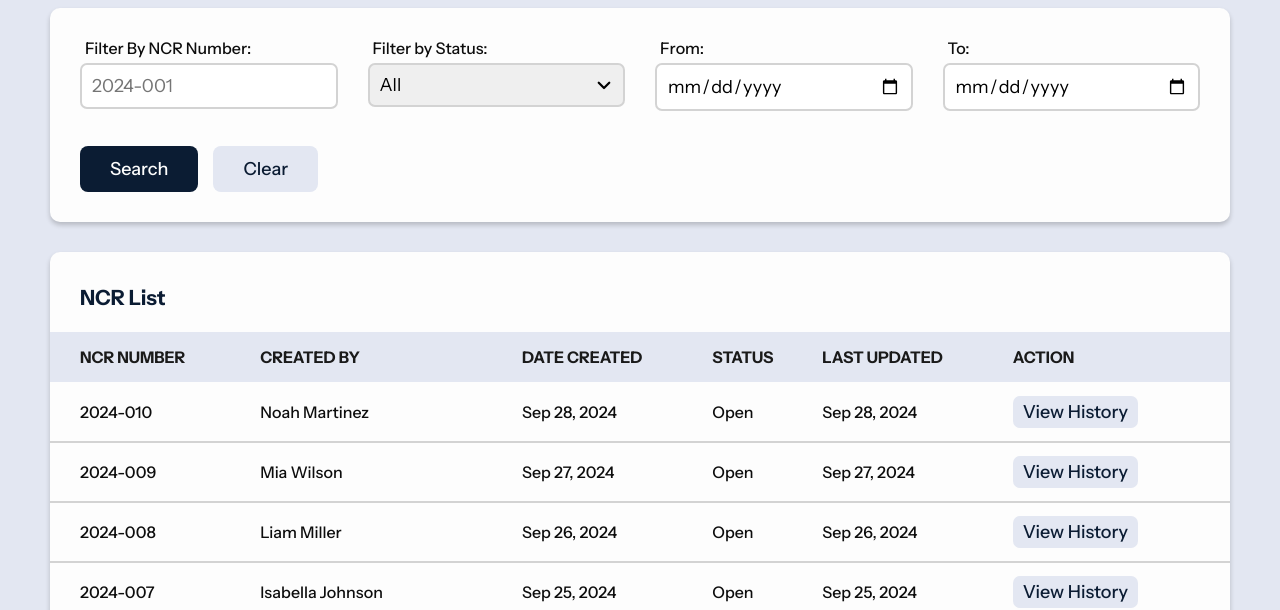
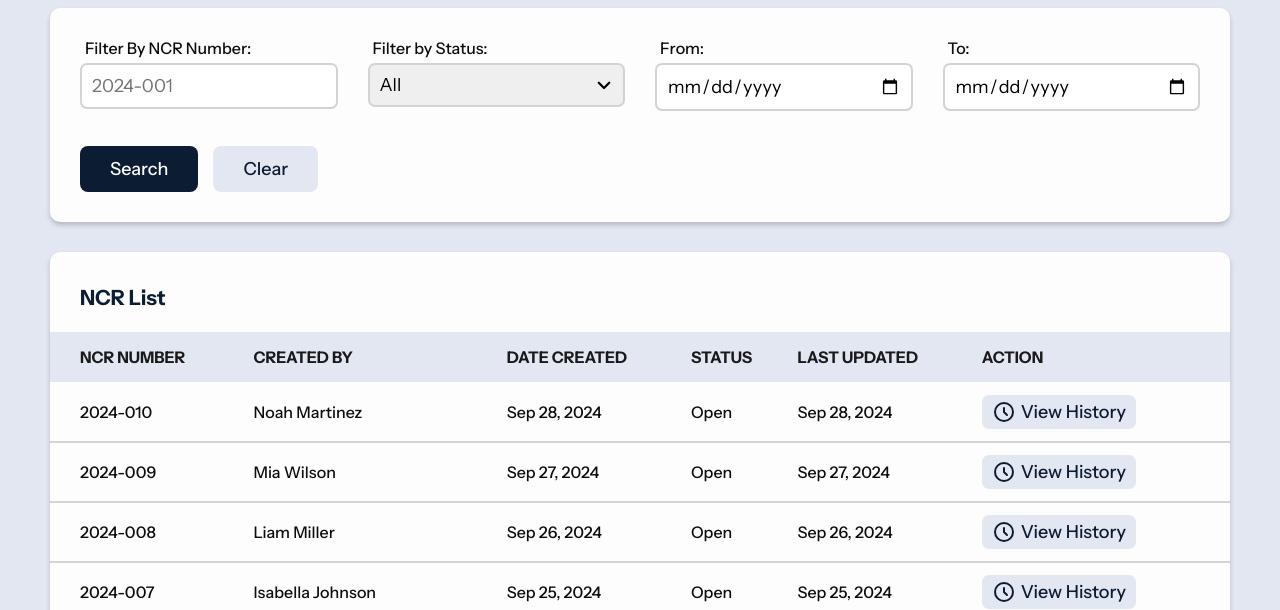
Before and after one commit to Rhazh/WireWits, a plain HTML site: page reports.html in a window 1280 px wide. Shown: the part 191-801 px from the top of the page. Drawn offline with Linux system fonts and the light colour scheme; sample sign-in values are in the browser's storage.

Commit message:
Updated HTML and Button Icon for Reports Page

```diff
--- a/reports.html
+++ b/reports.html
@@ -185,12 +185,12 @@
                     <table id="resultsTable">
                         <thead>
                             <tr>
-                                <th style="text-align: left;">NCR Number</th>
-                                <th style="text-align: left;">Created By</th>
-                                <th style="text-align: left;">Date Created</th>
-                                <th style="text-align: left;">Status</th>
-                                <th style="text-align: left;">Last Updated</th>
-                                <th style="text-align: left;">Action</th>
+                                <th>NCR Number</th>
+                                <th>Created By</th>
+                                <th>Date Created</th>
+                                <th>Status</th>
+                                <th>Last Updated</th>
+                                <th>Action</th>
                             </tr>
                         </thead>
                         <tbody id="tableContent">
@@ -205,12 +205,12 @@
                 <table>
                     <thead>
                         <tr>
-                            <th style="text-align: left;">NCR Number</th>
-                            <th style="text-align: left;">Date</th>
-                            <th style="text-align: left;">Action Type</th>
-                            <th style="text-align: left;">Status</th>
-                            <th style="text-align: left;">Action Description</th>
-                            <th style="text-align: left;">Changed By</th>
+                            <th>NCR Number</th>
+                            <th>Date</th>
+                            <th>Action Type</th>
+                            <th>Status</th>
+                            <th>Action Description</th>
+                            <th>Changed By</th>
                         </tr>
                     </thead>
                     <tbody id="reportsTableContent">
--- a/scripts/functions.js
+++ b/scripts/functions.js
@@ -831,7 +831,14 @@ function populateReportsTable(data) {
             <td>${formatDate(report.dateCreated)}</td>
             <td>${report.status}</td>
             <td>${formatDate(report.lastUpdated)}</td>
-            <td><button onclick="viewReport('${report.ncrNumber}')">View History</button></td>
+            <td>
+                <button onclick="viewReport('${report.ncrNumber}')">
+                    <svg class="w-6 h-6 text-gray-800 dark:text-white" aria-hidden="true" xmlns="http://www.w3.org/2000/svg" width="24" height="24" fill="none" viewBox="0 0 24 24">
+                        <path stroke="currentColor" stroke-linecap="round" stroke-linejoin="round" stroke-width="2" d="M12 8v4l3 3m6-3a9 9 0 1 1-18 0 9 9 0 0 1 18 0Z"/>
+                    </svg>
+                    View History
+                </button>
+            </td>
         `;
         tableContent.appendChild(row);
     });
```
